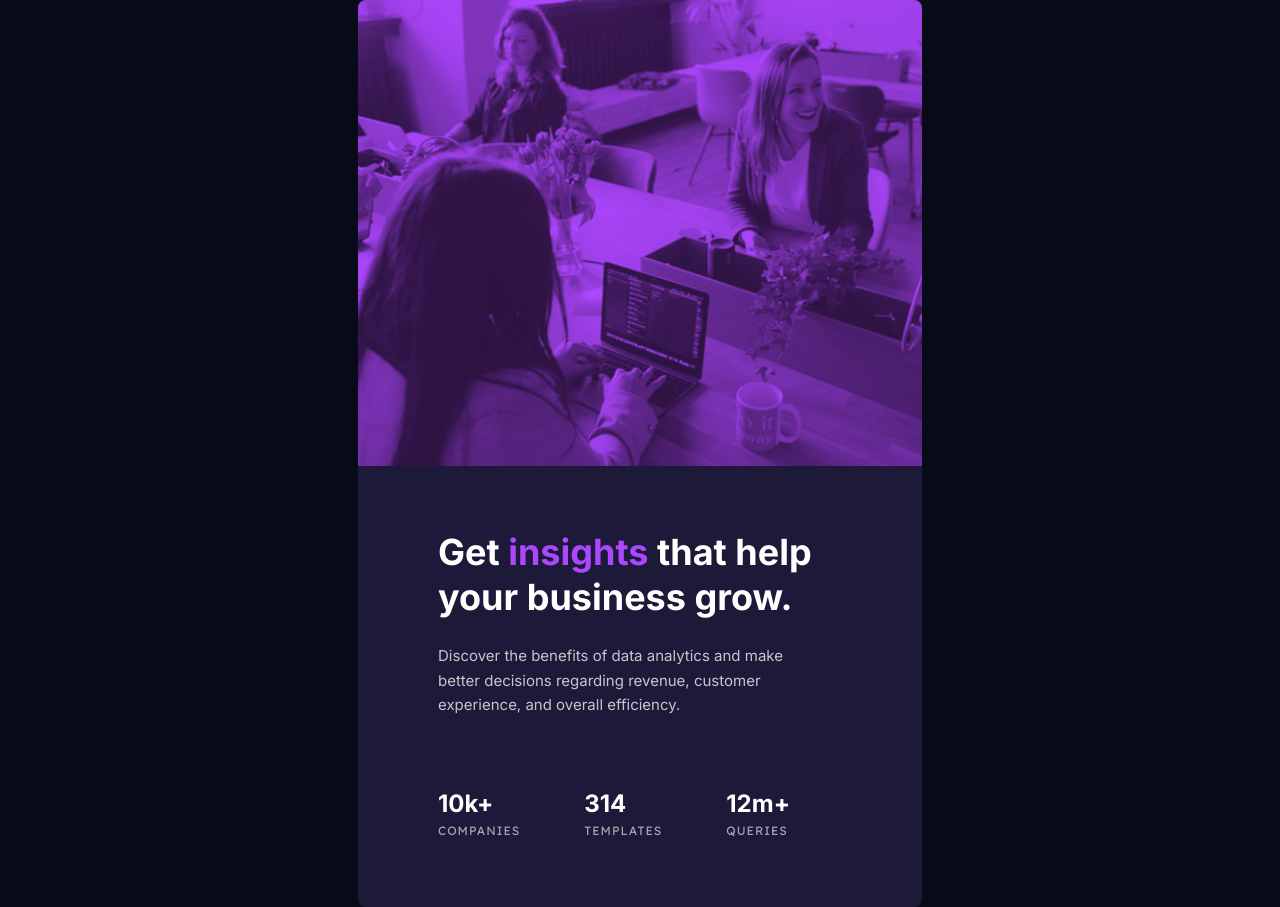
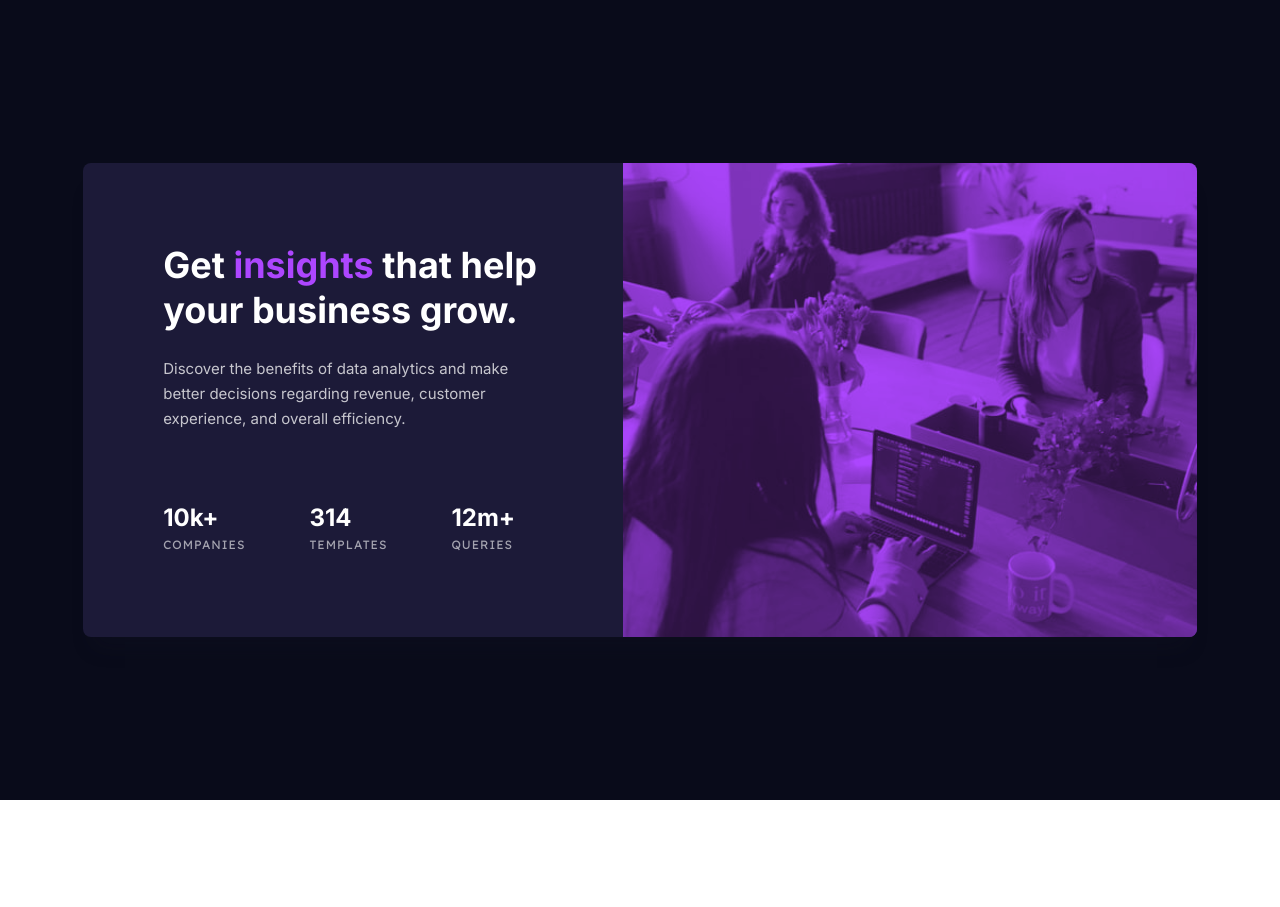
Before and after one commit to anggelserrato/fm-stats-preview-card-component, a Next.js app: page / in a window 1280 px wide. After the commit the page ends 800 px from the top, so only its background shows below. Built offline with nearby package versions, Linux system fonts and the light colour scheme.

Commit message:
feat: add desktop responsive design

```diff
--- a/app/globals.css
+++ b/app/globals.css
@@ -5,6 +5,7 @@
   --color-navy-950: hsl(233, 47%, 7%);
   --color-blue-950: hsl(244, 37%, 16%);
   --color-blue-500: hsl(277, 64%, 61%);
+  --color-ligth-gray: hsl(0, 0%, 83.1%);
   --shadow-card: 0 20px 20px -10px rgba(23, 25, 41, 0.20);
   --spacing-100: 8px;
   --spacing-300: 24px;
--- a/app/page.tsx
+++ b/app/page.tsx
@@ -3,8 +3,8 @@ import Image from 'next/image';
 export default function Home() {
   return (
     <main className="flex min-h-screen flex-col items-center justify-center bg-navy-950 text-white">
-      <section className="flex w-[87%] flex-col items-center justify-center overflow-hidden rounded-lg bg-blue-950 text-center shadow-card md:max-w-[564px]">
-        <div className="relative bg-purple-500 md:hidden">
+      <section className="flex w-[87%] flex-col items-center justify-center overflow-hidden rounded-lg bg-blue-950 text-center shadow-card md:max-w-[564px] xl:max-w-[1128px] xl:flex-row-reverse">
+        <div className="relative w-full bg-purple-500 md:hidden">
           <Image
             src="/image-header-mobile.jpg"
             width={654}
@@ -19,7 +19,7 @@ export default function Home() {
             width={540}
             height={446}
             alt="People having fun"
-            className="h-full w-full opacity-75 mix-blend-multiply"
+            className="h-full w-full object-cover opacity-75 mix-blend-multiply"
           />
         </div>
         <article className="flex flex-col px-400 py-300 md:px-1000 md:py-800 md:text-start">
```
